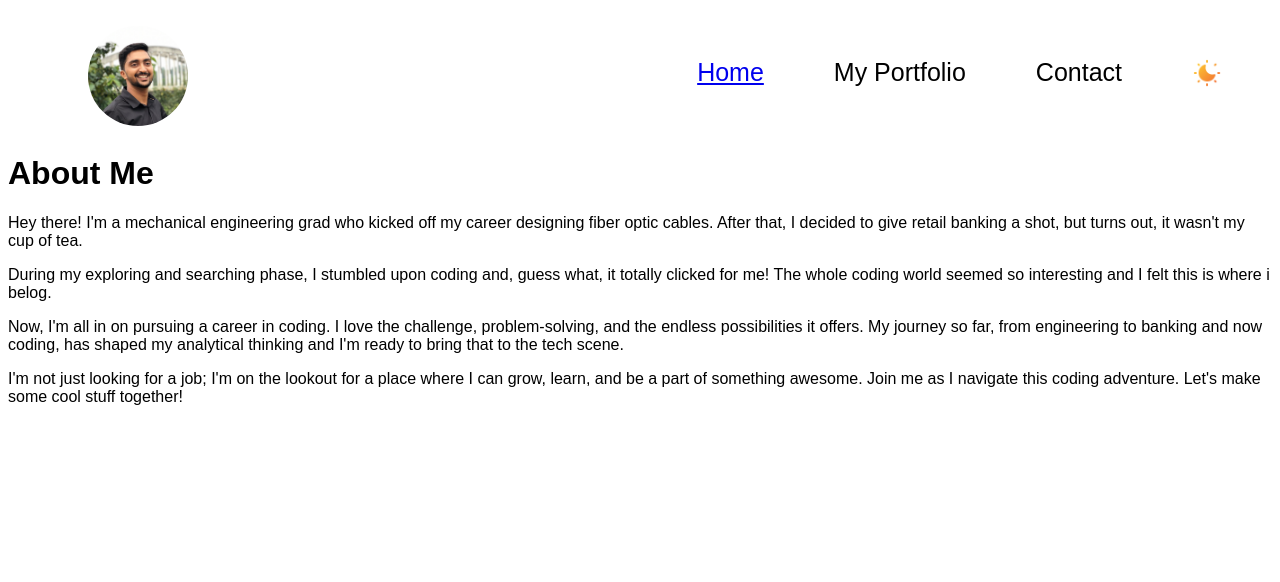
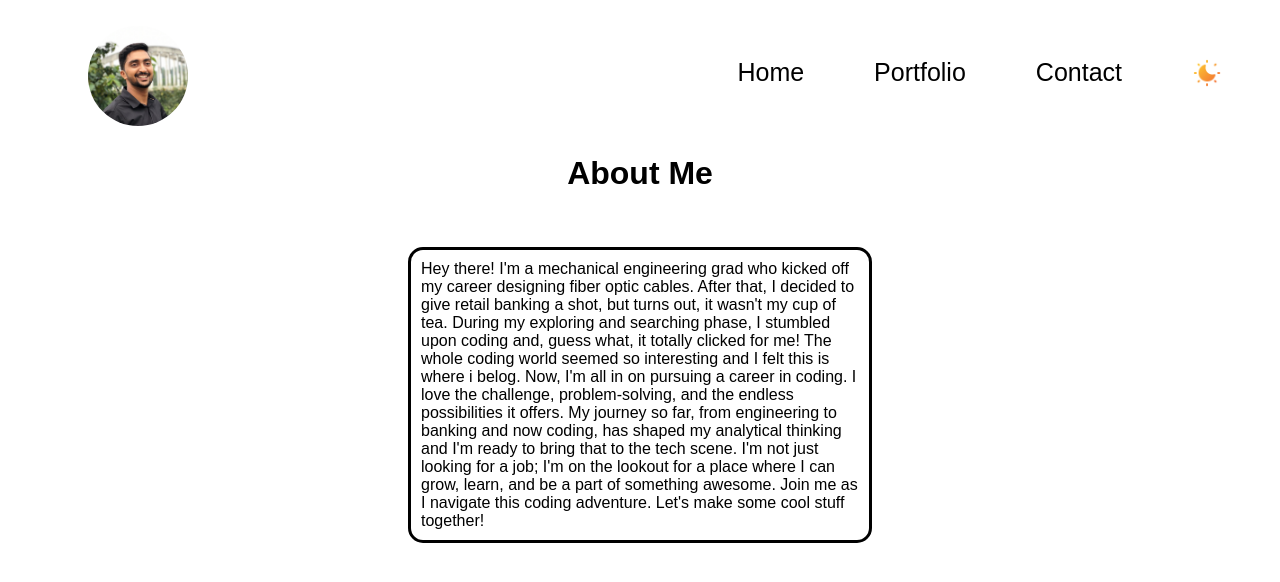
Before and after one commit to prasad-hp/portfolio-websit, a plain HTML site: page about.html in a window 1280 px wide. Drawn offline with Linux system fonts and the light colour scheme.

Commit message:
Removed Underline and Blue Hyperlink

```diff
--- a/about.html
+++ b/about.html
@@ -10,7 +10,10 @@
         <div style="display: flex;justify-content: space-between;" id="nav-bar">
             <div id="nav-bar-left">
                 <div>
-                    <img src="profile_pic-1.jpg" id="photo">
+                    <a href="index.html">
+                        <img src="profile_pic-1.jpg" id="photo">
+                    </a>
+
                 </div>
             </div>
             <div style="display: flex;justify-content: space-between;"  id="nav-bar-right">
@@ -22,7 +25,7 @@
                 </div>
                 <div id= "nav-bar-portfolio">
                     <a>
-                        My Portfolio
+                        Portfolio
                     </a>
                 </div>
                 <div id="nav-bar-contact">
@@ -31,23 +34,24 @@
                     </a>
                 </div>
                 <div>
-                    <img src="moon.png" id="icon" onclick="darkMode()">
+                    <img src="moon.png" id="icon">
                 </div>
             </div>
         </div>
         <h1>
             About Me
         </h1>
-        <p>
-            Hey there! I'm a mechanical engineering grad who kicked off my career designing fiber optic cables. After that, I decided to give retail banking a shot, but turns out, it wasn't my cup of tea. </p>
+        <br>
+            <p id="about-me">
+                Hey there! I'm a mechanical engineering grad who kicked off my career designing fiber optic cables. After that, I decided to give retail banking a shot, but turns out, it wasn't my cup of tea.
 
-        <p>
-            During my exploring and searching phase, I stumbled upon coding and, guess what, it totally clicked for me! The whole coding world seemed so interesting and I felt this is where i belog.
-        </p>
-            Now, I'm all in on pursuing a career in coding. I love the challenge, problem-solving, and the endless possibilities it offers. My journey so far, from engineering to banking and now coding, has shaped my analytical thinking and I'm ready to bring that to the tech scene.
-        <p>
-            I'm not just looking for a job; I'm on the lookout for a place where I can grow, learn, and be a part of something awesome. Join me as I navigate this coding adventure. Let's make some cool stuff together!
-        </p>
+                During my exploring and searching phase, I stumbled upon coding and, guess what, it totally clicked for me! The whole coding world seemed so interesting and I felt this is where i belog.
+
+                Now, I'm all in on pursuing a career in coding. I love the challenge, problem-solving, and the endless possibilities it offers. My journey so far, from engineering to banking and now coding, has shaped my analytical thinking and I'm ready to bring that to the tech scene.
+
+                I'm not just looking for a job; I'm on the lookout for a place where I can grow, learn, and be a part of something awesome. Join me as I navigate this coding adventure. Let's make some cool stuff together!
+            </p>
+        </br>
         <script src="index.js"></script>
     </body>
 </html>
--- a/index.css
+++ b/index.css
@@ -41,8 +41,34 @@ body{
 :root{
     --primary-color: white;
     --secondary-color: black;
+    --third-color: red;
 }
 .dark-theme{
     --primary-color:black;
     --secondary-color:white;
+    --third-color: red;
 }
+.light-theme{
+    --primary-color: white;
+    --secondary-color: black;
+    --third-color: gray;
+}
+a{
+    text-decoration: none;
+    color: inherit;
+}
+a:hover{
+    color: var(--third-color);
+}
+#about-me{
+    border: solid;
+    padding: 10px;
+    margin-top: 15px;
+    margin-left: 400px;
+    margin-right: 400px;
+    border-radius: 15px;
+
+}
+h1{
+    text-align: center;
+}
--- a/index.js
+++ b/index.js
@@ -4,8 +4,9 @@
     icon.onclick = function() {
         document.body.classList.toggle("dark-theme");
         if(document.body.classList.contains("dark-theme")) {
-            icon.src = "sun.png"
-        }else{
+            icon.src = "sun.png";
+        }
+        else if (document.body.classList.contains("light-theme")){
             icon.src = "moon.png"
         }
     }
```
Also changed, not shown: index.html (+4 -2 lines).
